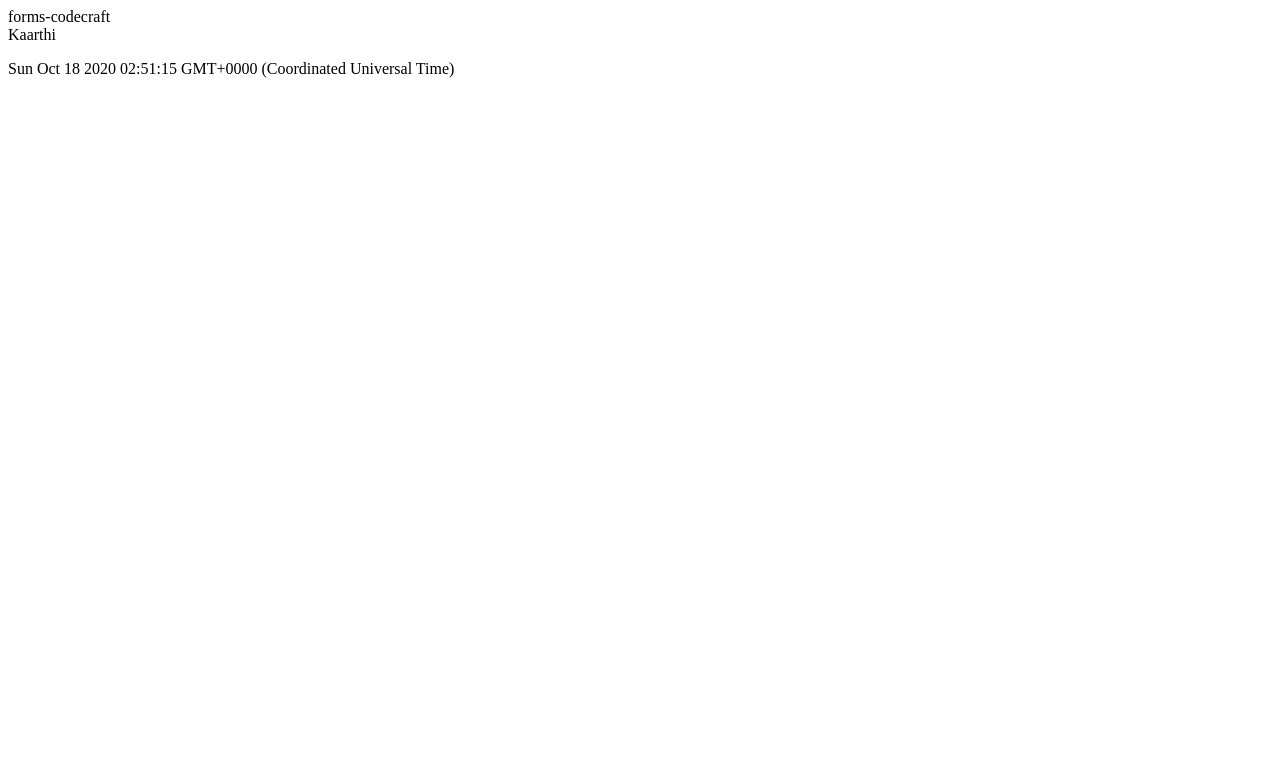
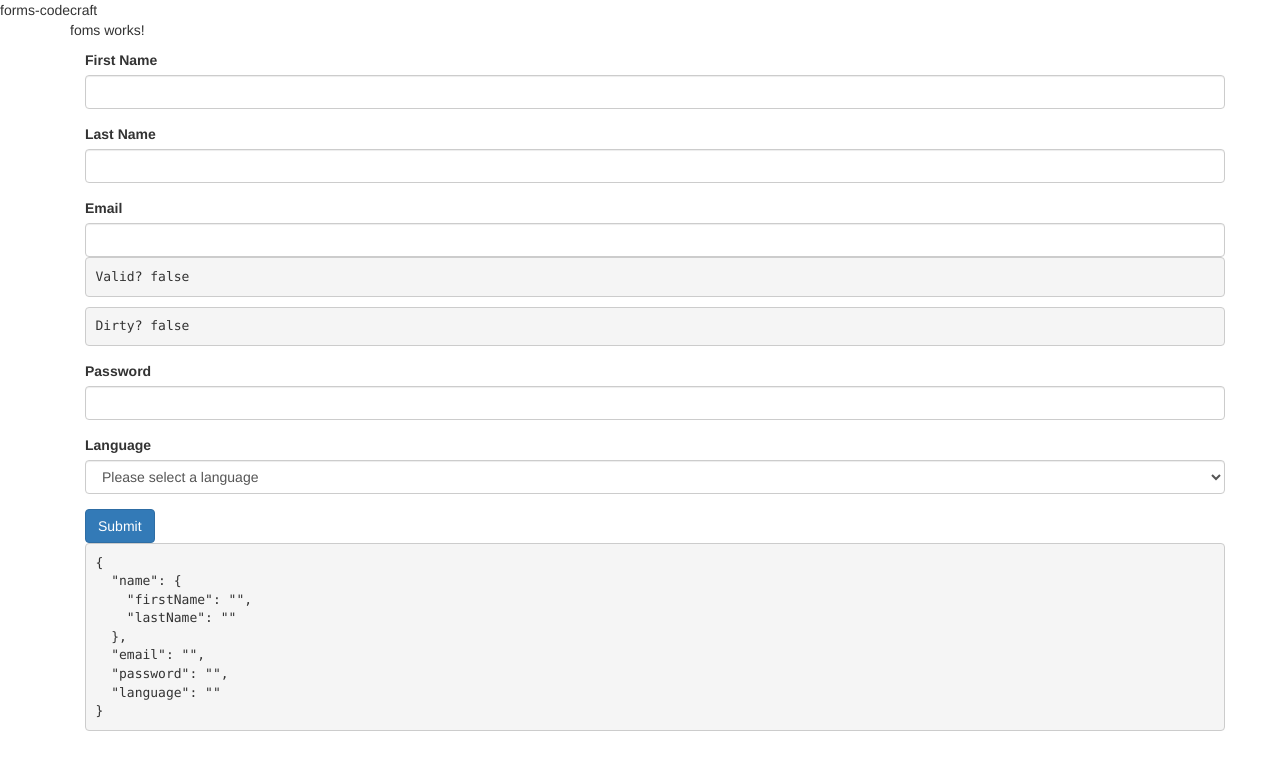
Before and after one commit to lakshmisudhakar/Angular, an Angular app: page / in a window 1280 px wide. Shown: the top 770 px of the page. Built offline with nearby package versions, Linux system fonts and the light colour scheme.

Commit message:
Model-driven Forms

```diff
--- a/src/app/app.component.html
+++ b/src/app/app.component.html
@@ -1,5 +1,4 @@
 {{title}}
-
-<br/>
-{{name}}
-<p>{{date}}</p>
+<div class="container">
+<app-foms></app-foms>
+</div>
--- /dev/null
+++ b/src/app/foms/foms.component.html
@@ -0,0 +1,109 @@
+<p>foms works!</p>
+<div class="container">
+
+<form  novalidate
+[formGroup]="myform"
+(ngSubmit)="onSubmit()">
+
+<fieldset formGroupName="name">
+  <div class="form-group"
+  [ngClass]="{
+ 'has-danger': firstName.invalid && (firstName.dirty || firstName.touched),
+ 'has-success': firstName.valid && (firstName.dirty || firstName.touched)
+}">
+<label>First Name</label>
+<input type="text"
+      class="form-control"
+      formControlName="firstName"
+      required>
+<div class="form-control-feedback"
+    *ngIf="firstName.errors && (firstName.dirty || firstName.touched)">
+ <p *ngIf="firstName.errors.required">first Name is required</p>
+</div>
+</div>
+
+ <div class="form-group"
+ [ngClass]="{
+'has-danger': lastName.invalid && (lastName.dirty || lastName.touched),
+'has-success': lastName.valid && (lastName.dirty || lastName.touched)
+}">
+<label>Last Name</label>
+<input type="text"
+     class="form-control"
+     formControlName="lastName"
+     required>
+<div class="form-control-feedback"
+   *ngIf="lastName.errors && (lastName.dirty || lastName.touched)">
+<p *ngIf="lastName.errors.required">Last Name is required</p>
+</div>
+</div>
+</fieldset>
+
+<div class="form-group"
+[ngClass]="{
+ 'has-danger': email.invalid && (email.dirty || email.touched),
+ 'has-success': email.valid && (email.dirty || email.touched)
+}">
+<label>Email</label>
+<input type="email"
+    class="form-control"
+    formControlName="email"
+    required>
+<div class="form-control-feedback"
+  *ngIf="email.errors && (email.dirty || email.touched)">
+<p *ngIf="email.errors.required">Email is required</p>
+<p *ngIf="email.errors.pattern">The email address must contain at least the @ character</p>
+</div>
+
+
+<pre>Valid? {{ myform.controls.email.valid }}</pre>
+<pre>Dirty? {{ myform.controls.email.dirty }}</pre>
+
+
+</div>
+
+<div class="form-group"
+[ngClass]="{
+ 'has-danger': password.invalid && (password.dirty || password.touched),
+ 'has-success': password.valid && (password.dirty || password.touched)
+}">
+<label>Password</label>
+<input type="password"
+    class="form-control"
+    formControlName="password"
+    required>
+<div class="form-control-feedback"
+  *ngIf="password.errors && (password.dirty || password.touched)">
+<p *ngIf="password.errors.required">Password is required</p>
+<p *ngIf="password.errors.minlength">Password must be 8 characters long, we need another {{password.errors.minlength.requiredLength - password.errors.minlength.actualLength}} characters </p>
+</div>
+</div>
+
+<!--
+<pre>{{ language.errors | json }}</pre>
+-->
+
+<div class="form-group"
+[ngClass]="{
+ 'has-danger': language.invalid && (language.dirty || language.touched),
+ 'has-success': language.valid && (language.dirty || language.touched)
+}">
+<label>Language</label>
+<select class="form-control"
+     formControlName="language">
+<option value="">Please select a language</option>
+<option *ngFor="let lang of langs"
+       [value]="lang">{{lang}}
+</option>
+</select>
+</div>
+
+<button type="submit"
+   class="btn btn-primary">Submit
+</button>
+
+<pre>{{myform.value | json}}</pre>
+
+
+</form>
+</div>
--- /dev/null
+++ b/src/app/foms/foms.component.ts
@@ -0,0 +1,62 @@
+import { Component, OnInit} from '@angular/core';
+import { FormGroup, FormControl, Validators, ReactiveFormsModule, FormBuilder } from '@angular/forms';
+
+@Component({
+  selector: 'app-foms',
+  templateUrl: './foms.component.html',
+  styleUrls: ['./foms.component.css']
+})
+export class FomsComponent implements OnInit {
+  langs: string[] = [
+    'English',
+    'French',
+    'German',
+  ];
+
+  myform: FormGroup;
+  firstName: FormControl;
+  lastName: FormControl;
+  email: FormControl;
+  password: FormControl;
+  language: FormControl;
+
+  constructor() { }
+
+  ngOnInit() {
+    this.createFormControls();
+    this.createForm();
+  }
+  createFormControls(){
+    this.firstName = new FormControl('', Validators.required);
+    this.lastName = new FormControl('', Validators.required);
+    this.email = new FormControl('', [
+     Validators.required,
+     Validators.pattern("[^ @]*@[^ @]*")
+    ]);
+    this.password = new FormControl('', [
+      Validators.required,
+      Validators.minLength(8)
+    ]);
+    this.language = new FormControl('');
+  }
+
+  createForm() {
+    this.myform = new FormGroup({
+      name: new FormGroup({
+        firstName: this.firstName,
+        lastName: this.lastName,
+      }),
+      email: this.email,
+      password: this.password,
+      language: this.language
+    });
+
+  }
+  onSubmit(){
+    if(this.myform.valid) {
+console.log("Form submitted");
+this.myform.reset();
+    }
+  }
+
+}
--- a/src/index.html
+++ b/src/index.html
@@ -6,6 +6,9 @@
   <base href="/">
   <meta name="viewport" content="width=device-width, initial-scale=1">
   <link rel="icon" type="image/x-icon" href="favicon.ico">
+  <!-- Latest compiled and minified CSS -->
+<link rel="stylesheet" href="https://maxcdn.bootstrapcdn.com/bootstrap/3.3.7/css/bootstrap.min.css" integrity="sha384-BVYiiSIFeK1dGmJRAkycuHAHRg32OmUcww7on3RYdg4Va+PmSTsz/K68vbdEjh4u" crossorigin="anonymous">
+
 </head>
 <body>
   <app-root></app-root>
```
Also changed, not shown: src/app/app.module.ts (+7 -2 lines), src/app/foms/foms.component.css (added).
